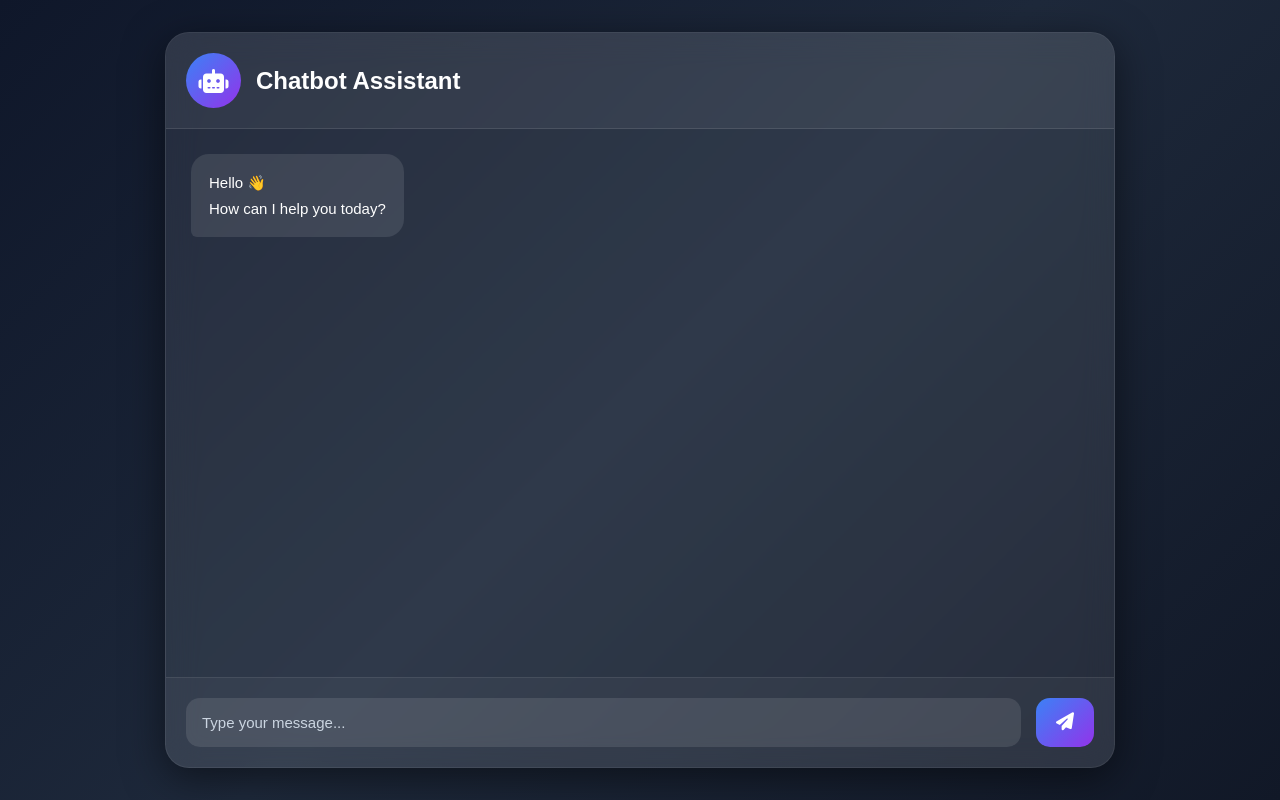
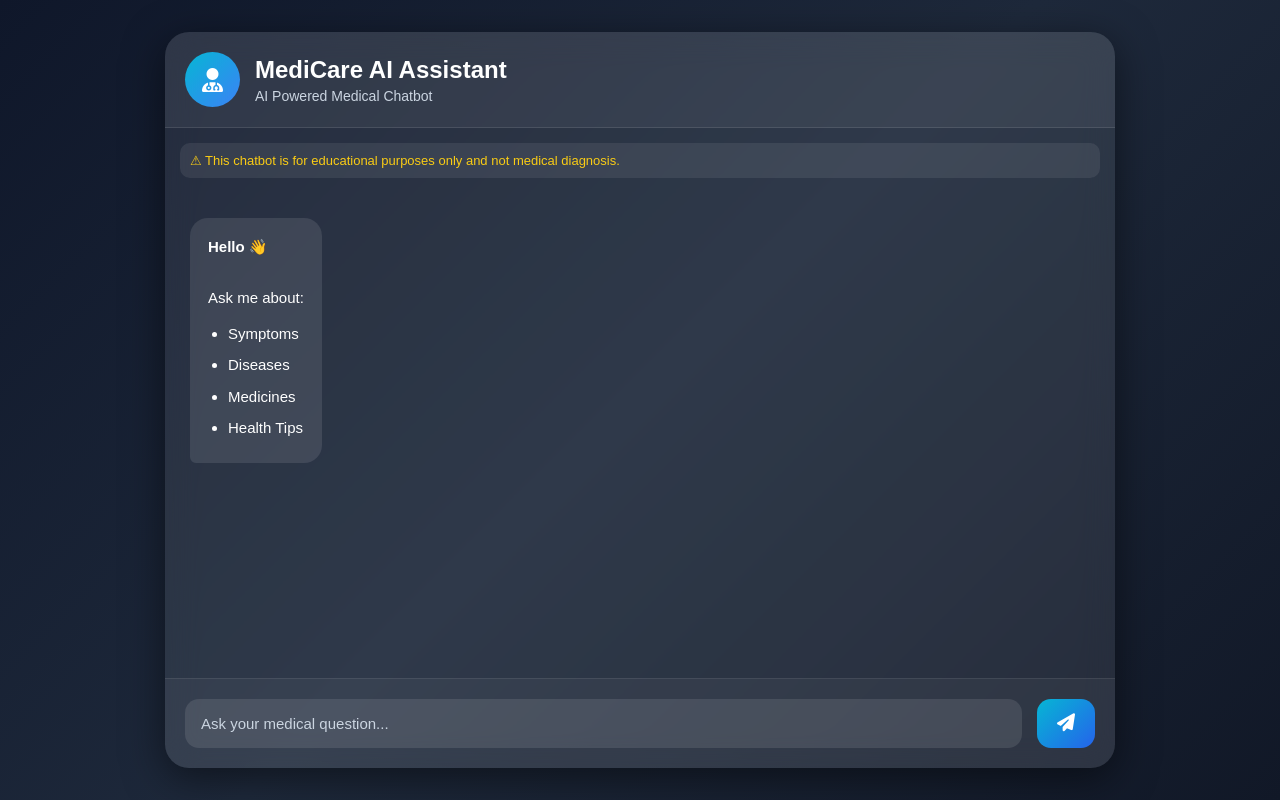
Before and after one commit to Abha65g/chatbot, a Flask app: page / in a window 1280 px wide. Run offline with Flask 3, Linux system fonts and the light colour scheme; parts of the project's set-up code (start-up, migrations or seed data) failed here and were passed over.

Commit message:
medical chatbot project

```diff
--- a/main.py
+++ b/main.py
@@ -1,6 +1,7 @@
 from flask import Flask, render_template, request, jsonify
 from groq import Groq
 from dotenv import load_dotenv
+import pandas as pd
 import os
 
 # Load environment variables
@@ -9,33 +10,87 @@ load_dotenv()
 # Initialize Flask app
 app = Flask(__name__)
 
+# Load dataset
+df = pd.read_csv("medical_data.csv")
+
 # Configure Groq client
 client = Groq(
-api_key=os.getenv("GROQ_API_KEY"))
+    api_key=os.getenv("GROQ_API_KEY")
+)
+
+# Search medical dataset
+def get_medical_context(user_input):
+
+    user_input = user_input.lower()
+
+    for index, row in df.iterrows():
+
+        question = str(row["Question"]).lower()
+
+        if any(word in question for word in user_input.split()):
+
+            return str(row["Answer"])
+
+    return "No exact medical information found."
+
 
 # Home Route
 @app.route('/')
 def home():
     return render_template('chat.html')
 
+
 # Chat Route
 @app.route('/chat', methods=['POST'])
 def chat():
+
     user_input = request.json.get("message")
 
     if not user_input:
         return jsonify({"error": "No input provided!"})
 
     try:
+
+        # Get dataset context
+        context = get_medical_context(user_input)
+
         # Generate AI response
         chat_completion = client.chat.completions.create(
+
             messages=[
+
+                {
+                    "role": "system",
+                    "content": f"""
+                    You are MediCare AI Assistant.
+
+                    Use this medical information:
+
+                    {context}
+
+                    Instructions:
+                    - Keep answers short
+                    - Maximum 100 words
+                    - Use bullet points
+                    - Use simple English
+                    - Add line breaks
+                    - Avoid long paragraphs
+                    - Mention doctor consultation for serious conditions
+                    """
+                },
+
                 {
                     "role": "user",
                     "content": user_input,
                 }
+
             ],
+
             model="llama-3.1-8b-instant",
+
+            temperature=0.4,
+            max_tokens=180
+
         )
 
         ai_message = chat_completion.choices[0].message.content
@@ -43,7 +98,9 @@ def chat():
         return jsonify({"response": ai_message})
 
     except Exception as e:
+
         return jsonify({"error": str(e)})
+
 
 # Run Flask App
 if __name__ == '__main__':
--- a/templates/chat.html
+++ b/templates/chat.html
@@ -3,7 +3,7 @@
 <head>
     <meta charset="UTF-8" />
     <meta name="viewport" content="width=device-width, initial-scale=1.0"/>
-    <title>Chatbot</title>
+    <title>MediCare AI</title>
 
     <link rel="stylesheet"
         href="https://cdnjs.cloudflare.com/ajax/libs/font-awesome/6.5.1/css/all.min.css"/>
@@ -32,7 +32,6 @@
             height:92vh;
             background:rgba(255,255,255,0.08);
             backdrop-filter: blur(16px);
-            border:1px solid rgba(255,255,255,0.1);
             border-radius:24px;
             overflow:hidden;
             display:flex;
@@ -53,7 +52,7 @@
             width:55px;
             height:55px;
             border-radius:50%;
-            background:linear-gradient(135deg,#3b82f6,#9333ea);
+            background:linear-gradient(135deg,#06b6d4,#3b82f6);
             display:flex;
             justify-content:center;
             align-items:center;
@@ -70,6 +69,15 @@
             color:#cbd5e1;
             margin-top:4px;
             font-size:14px;
+        }
+
+        .disclaimer{
+            background:rgba(255,255,255,0.08);
+            color:#facc15;
+            padding:10px;
+            margin:15px;
+            border-radius:10px;
+            font-size:13px;
         }
 
         .messages{
@@ -111,44 +119,23 @@
 
         .message ul,
         .message ol{
-            margin:10px 0;
             padding-left:20px;
+            margin-top:10px;
         }
 
         .message li{
             margin:6px 0;
         }
 
-        .message code{
-            background:#0f172a;
-            color:#38bdf8;
-            padding:3px 7px;
-            border-radius:6px;
-            font-size:14px;
-        }
-
-        .message pre{
-            background:#020617;
-            padding:15px;
-            border-radius:12px;
-            overflow-x:auto;
-            margin-top:10px;
-        }
-
-        .message pre code{
-            background:none;
-            color:#f8fafc;
-            padding:0;
-        }
-
         .message strong{
             color:#ffffff;
         }
 
-        .message h1,
-        .message h2,
-        .message h3{
-            margin:12px 0;
+        .message code{
+            background:#0f172a;
+            color:#38bdf8;
+            padding:3px 6px;
+            border-radius:6px;
         }
 
         .typing{
@@ -202,7 +189,7 @@
             border:none;
             border-radius:14px;
             cursor:pointer;
-            background:linear-gradient(135deg,#3b82f6,#9333ea);
+            background:linear-gradient(135deg,#06b6d4,#2563eb);
             color:white;
             font-size:18px;
             transition:0.3s;
@@ -226,6 +213,7 @@
                 transform:translateY(0);
                 opacity:0.5;
             }
+
             40%{
                 transform:translateY(-8px);
                 opacity:1;
@@ -237,6 +225,7 @@
                 opacity:0;
                 transform:translateY(10px);
             }
+
             to{
                 opacity:1;
                 transform:translateY(0);
@@ -245,39 +234,16 @@
 
         @media(max-width:768px){
 
-            body{
-                padding:10px;
+            .message{
+                max-width:92%;
             }
 
             .chat-container{
                 height:96vh;
             }
 
-            .message{
-                max-width:92%;
-                font-size:14px;
-            }
-
             .header-text h2{
                 font-size:20px;
-            }
-
-            .bot-icon{
-                width:48px;
-                height:48px;
-                font-size:20px;
-            }
-
-            .input-area{
-                padding:14px;
-            }
-
-            .input-area input{
-                padding:14px;
-            }
-
-            .send-btn{
-                width:52px;
             }
         }
 
@@ -291,20 +257,32 @@
     <div class="chat-header">
 
         <div class="bot-icon">
-            <i class="fa-solid fa-robot"></i>
+            <i class="fa-solid fa-user-doctor"></i>
         </div>
 
         <div class="header-text">
-            <h2>Chatbot Assistant</h2>
+            <h2>MediCare AI Assistant</h2>
+            <p>AI Powered Medical Chatbot</p>
         </div>
 
+    </div>
+
+    <div class="disclaimer">
+        ⚠ This chatbot is for educational purposes only and not medical diagnosis.
     </div>
 
     <div class="messages" id="messages">
 
         <div class="message bot-message">
-            Hello 👋 <br>
-            How can I help you today?
+            <strong>Hello 👋</strong><br><br>
+
+            Ask me about:
+            <ul>
+                <li>Symptoms</li>
+                <li>Diseases</li>
+                <li>Medicines</li>
+                <li>Health Tips</li>
+            </ul>
         </div>
 
     </div>
@@ -320,7 +298,7 @@
         <input
             type="text"
             id="user-input"
-            placeholder="Type your message..."
+            placeholder="Ask your medical question..."
             autocomplete="off"
         />
 
@@ -349,6 +327,7 @@
 
         div.className = `message ${className}`;
 
+        // Proper markdown formatting
         if(className === "bot-message"){
 
             div.innerHTML = marked.parse(text);
@@ -424,4 +403,3 @@
 
 </body>
 </html>
-<!-- 573 -->
```
Also changed, not shown: 2 other files.
